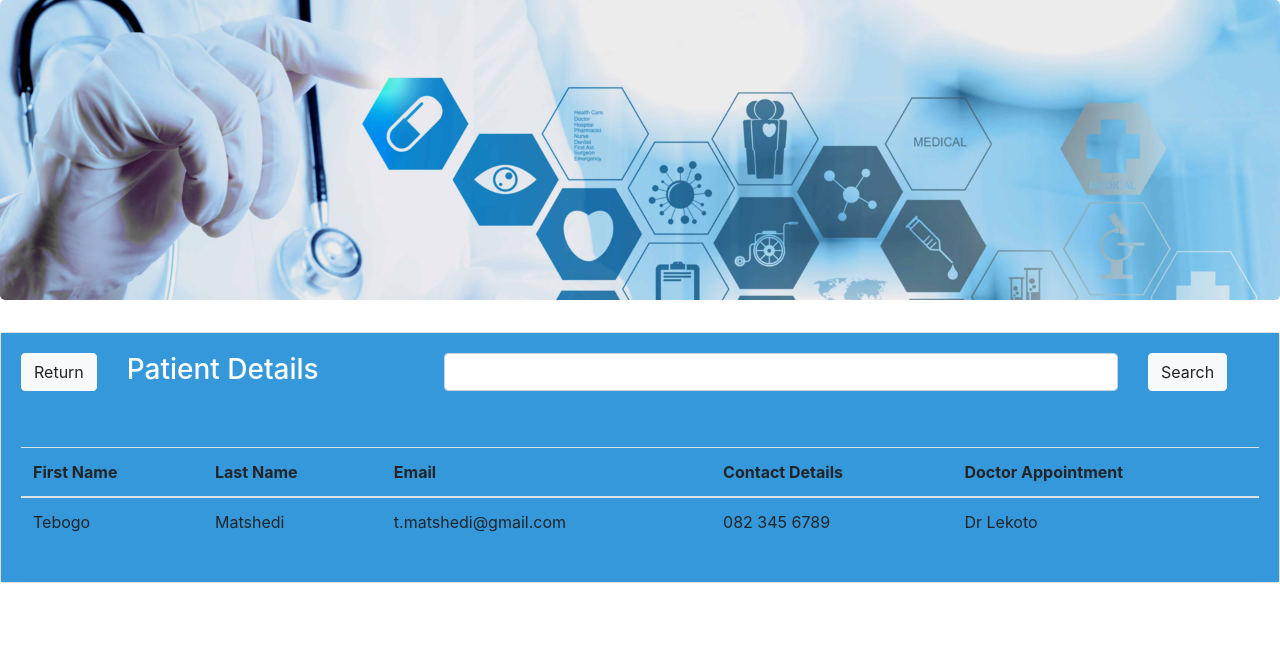
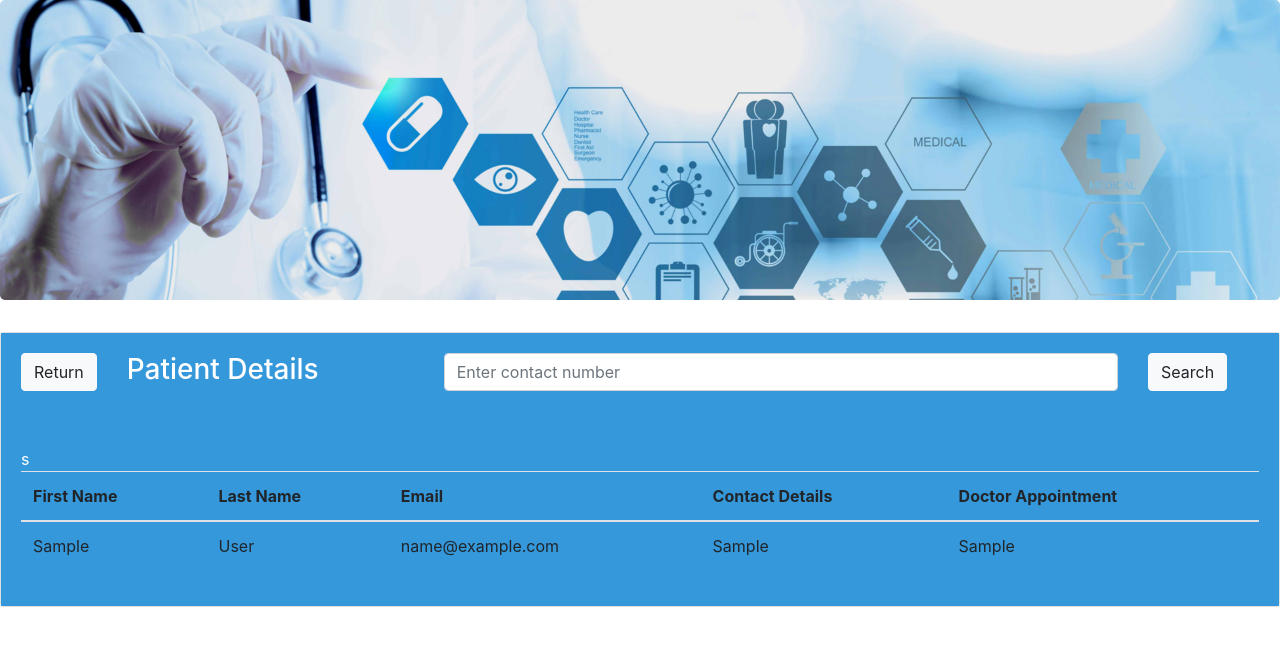
Before and after one commit to ilekoto/booking_System, a PHP site: page /patient_details.php in a window 1280 px wide. Shown: the top 646 px of the page. Run offline with PHP 8.4, Linux system fonts and the light colour scheme; tables that the repository leaves empty or names only in its code hold one stand-in row (values such as "Sample post").

Commit message:
update files

```diff
--- a/admin-page.php
+++ b/admin-page.php
@@ -39,11 +39,11 @@
 						<label>Contact :</label>
 						<input type="text" name="contact" class="form-control"><br>
 						<label>Doctor Appointment:</label>
-						<select class="form-control" name ="">
+						<select class="form-control" name="docapp" >
 							<option value="Dr Lekoto form 6am to 6pm">Dr Lekoto form 6am to 6pm</option>
 							<option value="Dr Tloome form 6am to 6pm">Dr Tloome form 6am to 6pm</option>
 						</select><br>
-						<input type="submit" name="patient_submit" value="Enter Appointment" class="btn btn-primary">
+						<input type="submit" class="btn btn-primary"name="patient_submit" value="Enter Appointment" >
 					</form>
 				</div>
 			</div>
--- a/func.php
+++ b/func.php
@@ -1,5 +1,5 @@
 <?php
-$con=mysqli_connect("localhost", "root", "", "BookingDB");
+$con=mysqli_connect("localhost", "root", "", "bookingdb");
 if(isset($_POST['login_submit'])){
 $username=$_POST['username'];
 $password=$_POST['password'];
@@ -11,8 +11,51 @@ if(mysqli_num_rows($result)==1)
 }
 else
 {
-    header("Location:idex.php");
+	echo "<script>alert ('Enter Correct deatails')</script>";
+    echo "<script>window.open('index.php','_self')</script>";
+
 }
 }
+if(isset($_POST['patient_submit'])){
+$fname =$_POST['fname'];
+$lname =$_POST['lname'];
+$email =$_POST['email'];
+$contact =$_POST['contact'];
+$docapp =$_POST['docapp'];
+$query="insert into docappontment(fname,lname,email,contact ,docapp) values('$fname','$lname','$email','$contact','$docapp')";
+$result = mysqli_query($con,$query);
+if($result)
+{
+	echo "<script>alert ('Appointment Booked')</script>";
+    echo "<script>window.open('admin-page.php','_self')</script>";
+}
+
+}
+function get_patient_details(){
+global $con;
+$query="select * from docappontment";
+$result=mysqli_query($con,$query);
+while($row=mysqli_fetch_array($result))
+{
+
+	$fname =$row['fname'];
+	$lname =$row['lname'];
+	$email =$row['email'];
+	$contact =$row['contact'];
+	$docapp =$row['docapp'];
+	echo "
+	     <tr>
+      <td>$fname</td>
+      <td>$lname</td>
+      <td>$email</td>
+      <td>$contact</td>
+      <td>$docapp</td>s
+    </tr>
+
+	";
+}
+
+}
+
 
 ?>
--- a/patient_details.php
+++ b/patient_details.php
@@ -1,4 +1,5 @@
 <!DOCTYPE html>
+<?php include("func.php");?>
 <html>
 <head>
 	<title>Patient Details</title>
@@ -18,32 +19,25 @@
 				    	<form class="form-group" action="func.php" method="post">
 				    		<div class="row">
 				    			<div class="col-md-10">
-				    		<input type="text" name="search" class="form-control"></div>
+				    		<input type="text" name="search" class="form-control" placeholder="Enter contact number"></div>
 				    		<div class="col-md-2">
-				    		<input type="submit" name="patient_search" class="btn btn-light" value="Search"></div></div>
+				    		<input type="submit" name="patient_search_submit" class="btn btn-light" value="Search"></div></div>
 				    	</form>
 				    </div>
 				</div></div>
-			<div class="card-body" style="background-color:#3498DB; color: #ffffff">
-
+<div class="card-body" style="background-color:#3498DB; color: #ffffff">
 <table class="table table-hover">
   <thead>
     <tr>
-      <th scope="col">First Name</th>
-      <th scope="col">Last Name</th>
-      <th scope="col">Email</th>
-      <th scope="col">Contact Details</th>
-      <th scope="col">Doctor Appointment</th>
+      <th>First Name</th>
+      <th>Last Name</th>
+      <th>Email</th>
+      <th>Contact Details</th>
+      <th>Doctor Appointment</th>
     </tr>
   </thead>
   <tbody>
-    <tr>
-      <td>Tebogo</td>
-      <td>Matshedi</td>
-      <td>t.matshedi@gmail.com</td>
-      <td>082 345 6789</td>
-      <td>Dr Lekoto</td>
-    </tr>
+   	  <?php get_patient_details(); ?>
   </tbody>
 </table>
 </div>
```
Also changed, not shown: Index.php (+0 -9 lines), search-patient.php (added, +56 -0 lines).
